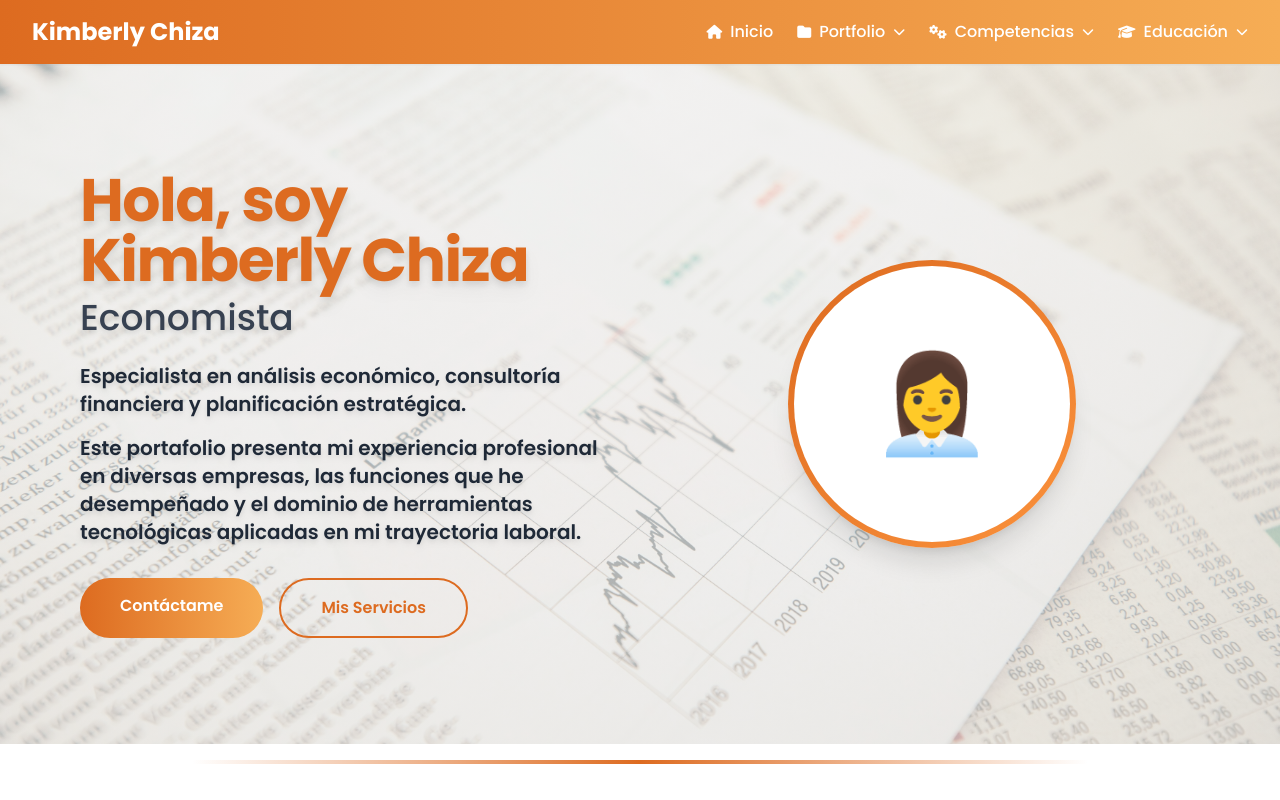
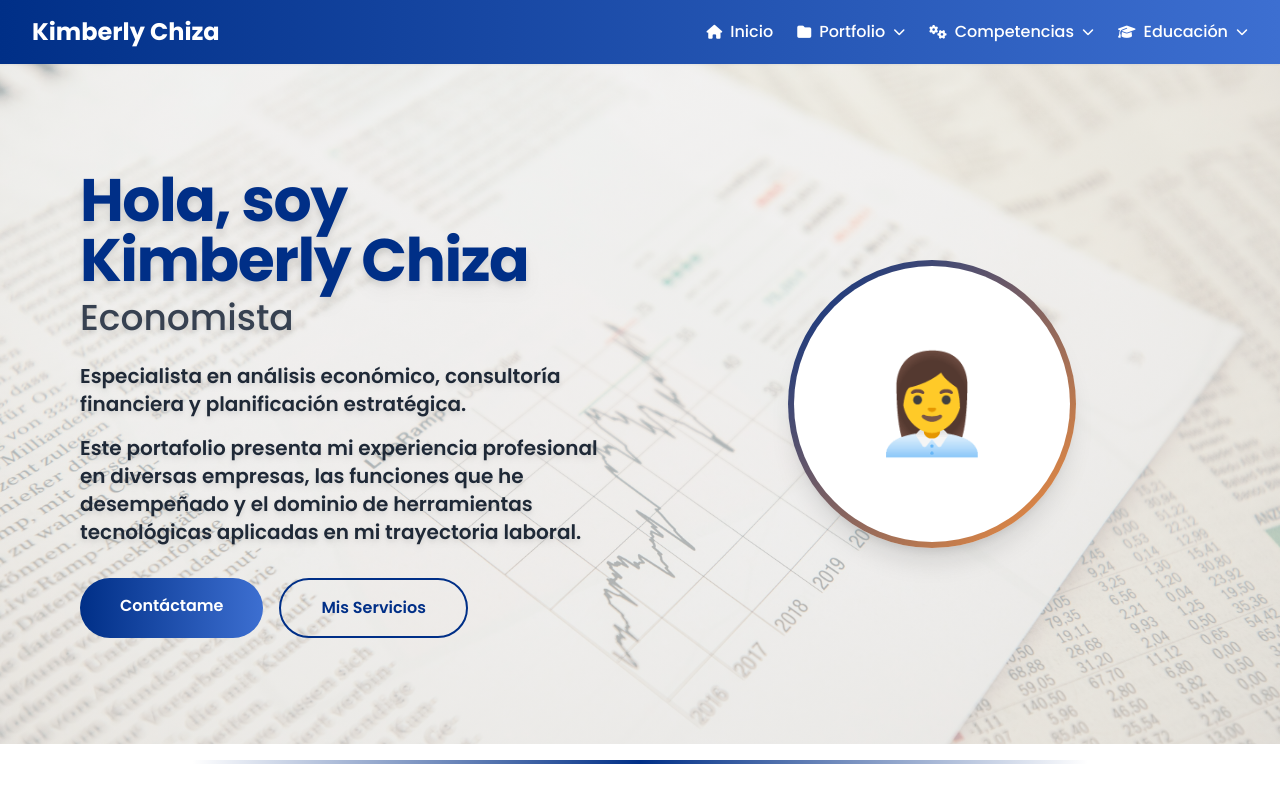
Before and after one commit to SPEREZB/portafolio_kimberly_chiza, a React (Vite) app: page / in a window 1280 px wide. Shown: the top 800 px of the page. Built offline with nearby package versions, Linux system fonts and the light colour scheme.

Commit message:
style: colores dinamicos segun empresas

```diff
--- a/src/index.css
+++ b/src/index.css
@@ -1,6 +1,30 @@
 @tailwind base;
 @tailwind components;
 @tailwind utilities;
+
+/* ============================================================
+   COLOR DEL PORTAFOLIO
+   Cambia SOLO estos valores RGB para personalizar todo el sitio.
+   Formato: R G B  (numeros de 0 a 255, separados por espacios)
+   Orden de cada opcion:  light | DEFAULT | dark
+
+   EMPRESAS:
+   - Banco del Pacifico:   61 111 209  | 0 47 135   | 2 29 73
+   - Banco Guayaquil:      240 89 168  | 210 0 110  | 158 0 83
+   - Produbanco:           105 190 40  | 0 105 60   | 0 74 43
+
+   OTROS COLORES:
+   - Magenta profesional:  232 121 249 | 192 38 211 | 162 28 175
+   - Rosa:                 249 139 240 | 246 85 223 | 207 43 183
+   - Naranja:              246 173 85  | 221 107 32 | 192 86 33
+   - Azul:                 96 165 250  | 37 99 235  | 29 78 216
+   - Verde esmeralda:      52 211 153  | 5 150 105  | 4 120 87
+   ============================================================ */
+:root {
+  --accent-light: 61 111 209;    /* #3d6fd1 */
+  --accent: 0 47 135;            /* #002f87 */
+  --accent-dark: 2 29 73;        /* #021d49 */
+}
 
 html {
   scroll-behavior: smooth;
--- a/tailwind.config.js
+++ b/tailwind.config.js
@@ -10,9 +10,9 @@ export default {
         primary: '#1a202c',
         secondary: '#f7fafc',
         accent: {
-          light: '#f6ad55',
-          DEFAULT: '#dd6b20',
-          dark: '#c05621',
+          light: 'rgb(var(--accent-light) / <alpha-value>)',
+          DEFAULT: 'rgb(var(--accent) / <alpha-value>)',
+          dark: 'rgb(var(--accent-dark) / <alpha-value>)',
         },
       },
       fontFamily: {
```
